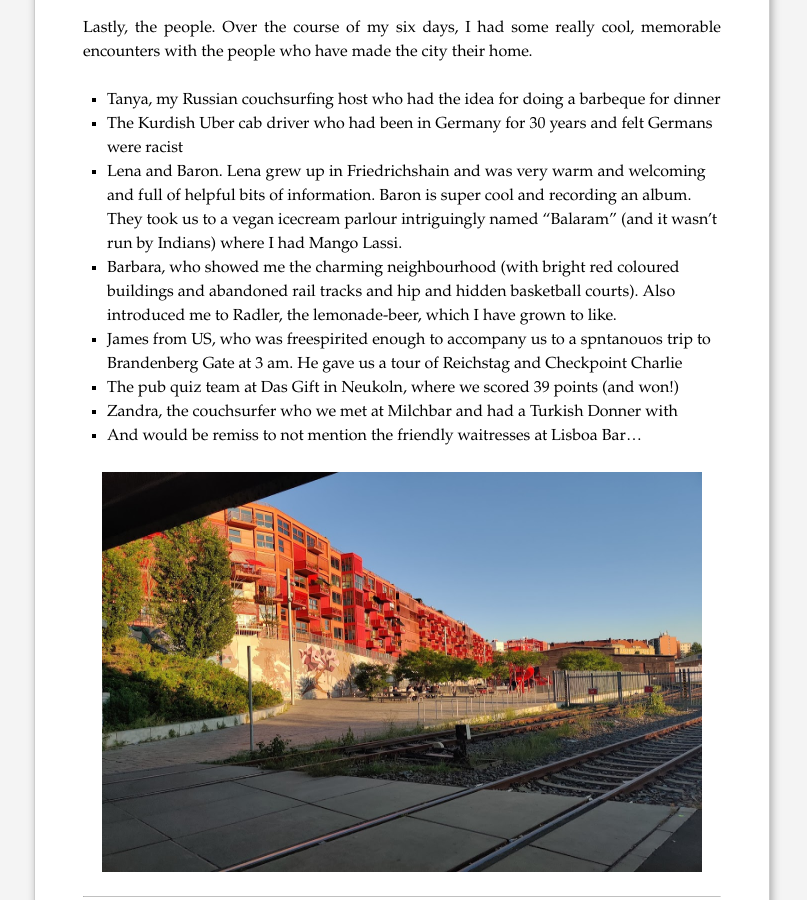
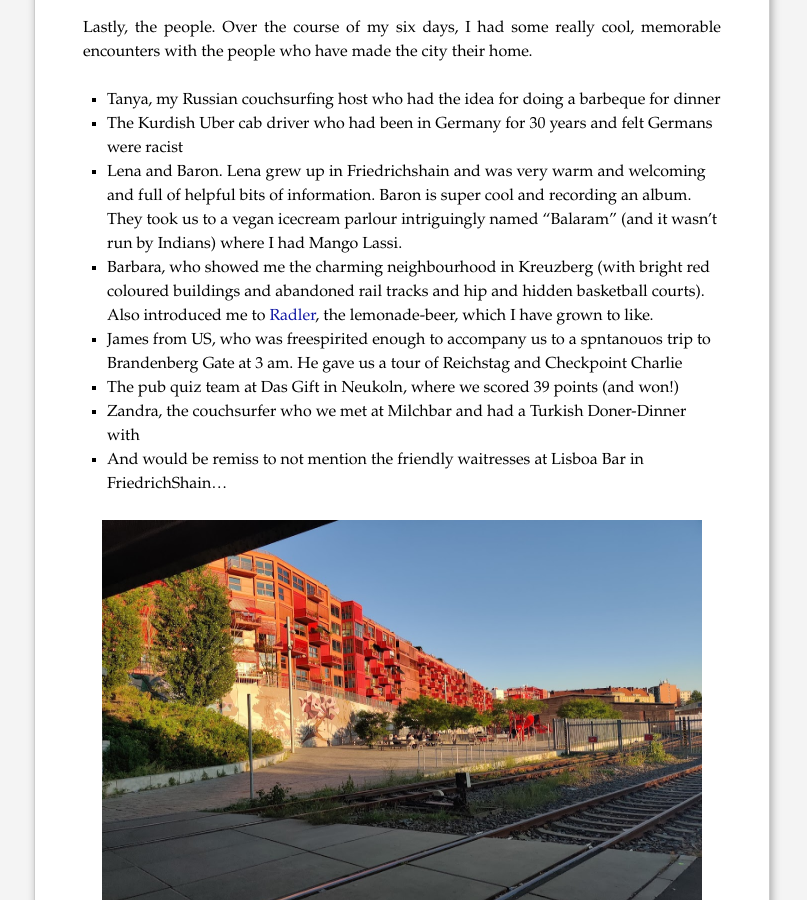
Before and after one commit to piyushahuja/piyushahuja.github.io, a Jekyll site: the page built from _posts/travel/2020-08-20-berlin.md, in a window 1280 px wide and 900 px high, scrolled down 2704 px. Shown: the whole window, without its empty margins (238-1045 px from the left). Built offline with Jekyll 4.4.1, drawn with Linux system fonts in a browser that asks for light colours; comment, search, counter and statistics services are not loaded.

Commit message:
auto deployed

```diff
--- a/_posts/travel/2020-08-20-berlin.md
+++ b/_posts/travel/2020-08-20-berlin.md
@@ -54,11 +54,11 @@ Lastly, the people. Over the course of my six days, I had some really cool, memo
 - Tanya, my Russian couchsurfing host who had the idea for doing a barbeque for dinner
 - The Kurdish Uber cab driver who had been in Germany for 30 years and felt Germans were racist
 - Lena and Baron. Lena grew up in Friedrichshain and was very warm and welcoming and full of helpful bits of information. Baron is super cool and recording an album. They took us to a vegan icecream parlour intriguingly named "Balaram" (and it wasn't run by Indians) where I had Mango Lassi.
-- Barbara, who showed me the charming neighbourhood (with bright red coloured buildings and abandoned rail tracks and hip and hidden basketball courts). Also introduced me to Radler, the lemonade-beer, which I have grown to like.
+- Barbara, who showed me the charming neighbourhood in Kreuzberg (with bright red coloured buildings and abandoned rail tracks and hip and hidden basketball courts). Also introduced me to [Radler](https://en.wikipedia.org/wiki/Shandy), the lemonade-beer, which I have grown to like.
 - James from US, who was freespirited enough to accompany us to a spntanouos trip to Brandenberg Gate at 3 am. He gave us a tour of Reichstag and Checkpoint Charlie
 - The pub quiz team at Das Gift in Neukoln, where we scored 39 points (and won!)
-- Zandra, the couchsurfer who we met at Milchbar and had a Turkish Donner with
-- And would be remiss to not mention the friendly waitresses at Lisboa Bar...
+- Zandra, the couchsurfer who we met at Milchbar and had a Turkish Doner-Dinner with
+- And would be remiss to not mention the friendly waitresses at Lisboa Bar in FriedrichShain...
 
 <center> <img src="files/images/berlin/kreuzberg.jpg" alt="Kreuzberg" width="600" height= "400" align="middle" /> </center>
 
```
